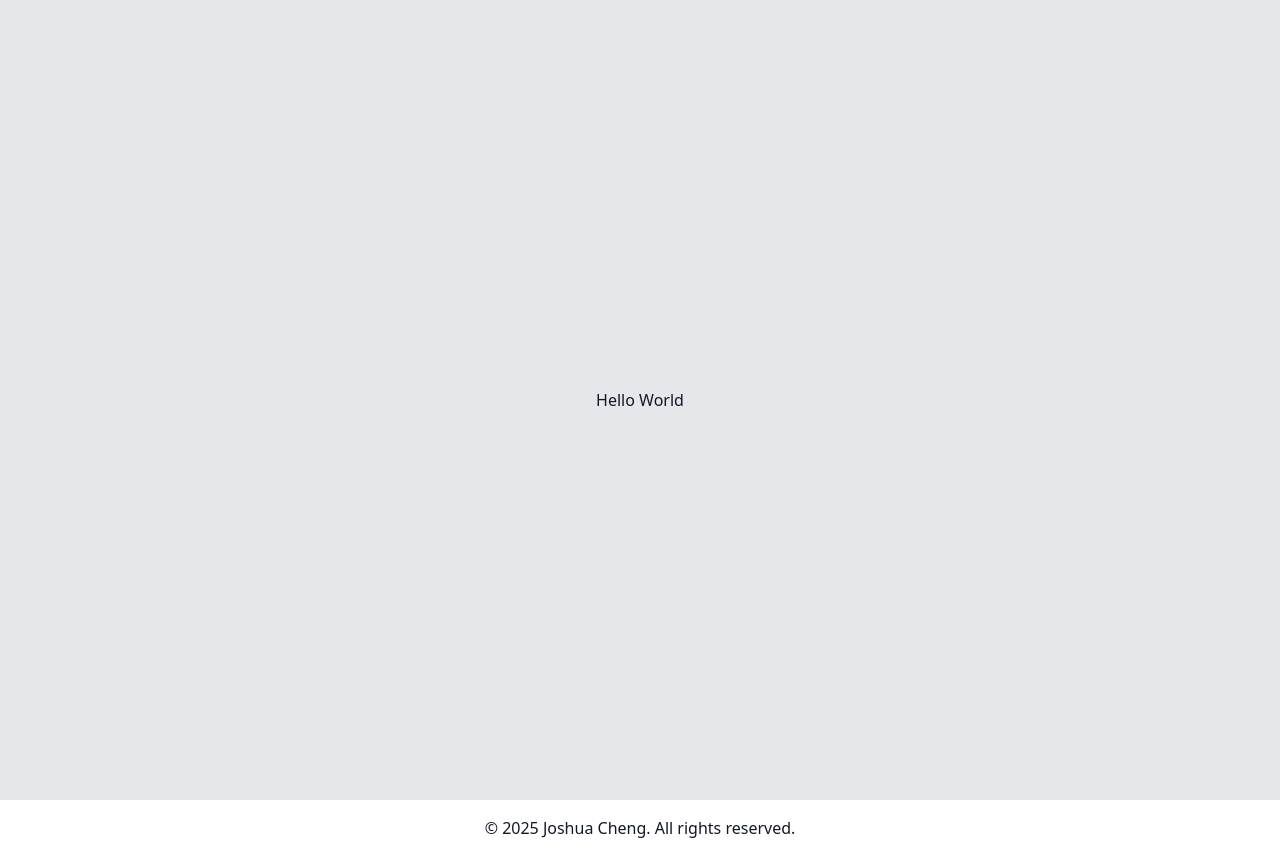
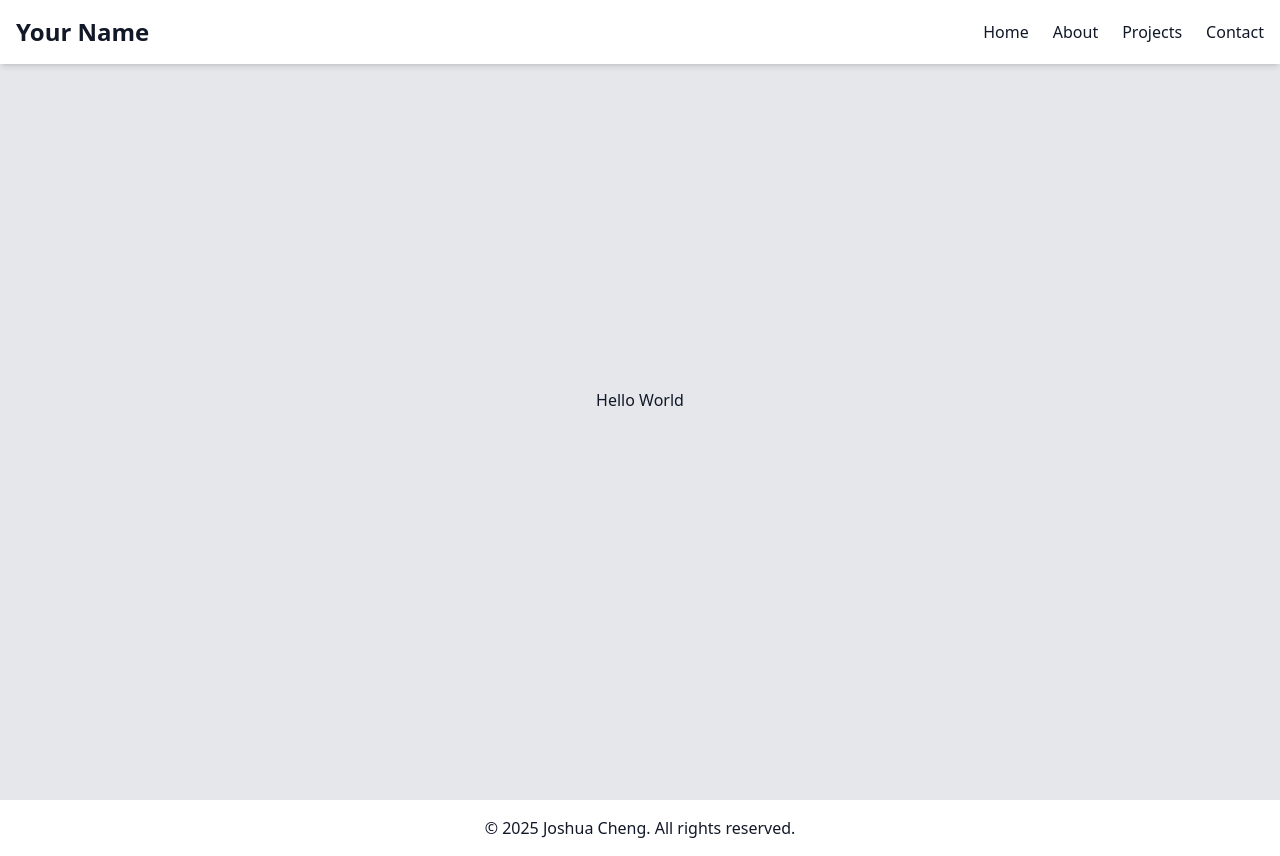
Before and after one commit to joshua142857/joshua142857.github.io, a plain HTML site: page projects/index.html in a window 1280 px wide. Drawn offline with nearby package versions, Linux system fonts and the light colour scheme.

Commit message:
test css fix on projects

```diff
--- a/projects/index.html
+++ b/projects/index.html
@@ -7,8 +7,19 @@
     <script src="https://cdn.tailwindcss.com"></script>
     <link rel="stylesheet" href="../styles.css">
 </head>
+
 <body class="bg-gray-100 text-gray-900">
-    <script src="test.js" defer></script>
+    <header class="bg-white shadow-md p-4 fixed w-full top-0 z-50">
+        <nav class="container mx-auto flex justify-between items-center">
+        <h1 class="text-2xl font-bold">Your Name</h1>
+            <ul class="flex space-x-6">
+                <li><a href="" class="hover:text-blue-500">Home</a></li>
+                <li><a href="about" class="hover:text-blue-500">About</a></li>
+                <li><a href="projects" class="hover:text-blue-500">Projects</a></li>
+                <li><a href="contact.html" class="hover:text-blue-500">Contact</a></li>
+            </ul>
+        </nav>
+    </header>
     <section class="h-screen bg-gray-200 flex items-center justify-center">
         <div class="text-center p-6">
             <p>Hello World</p>
```
Also changed, not shown: header.html (+3 -3 lines).
